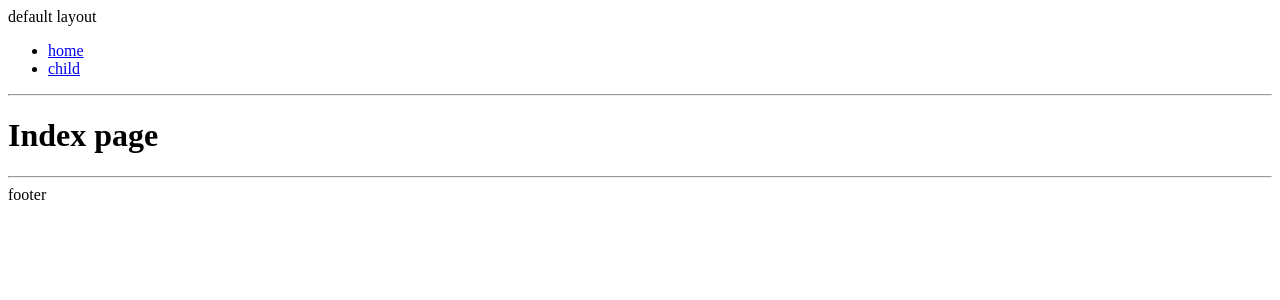
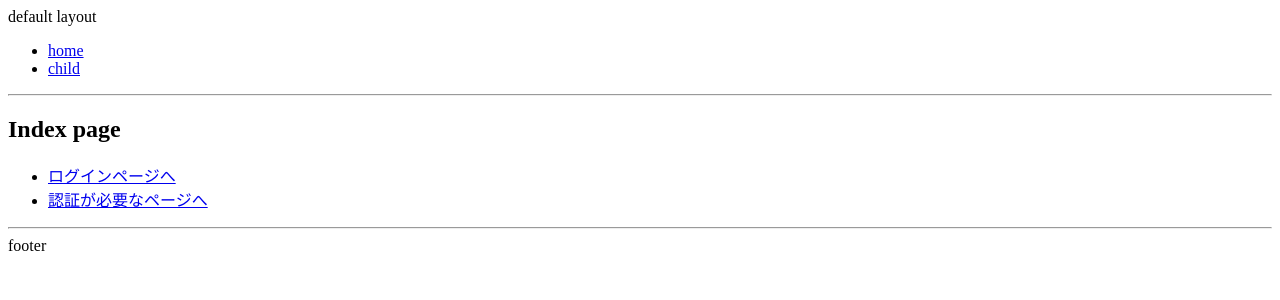
Before and after one commit to YasuakiOmokawa/my-first-nuxt-app, a Nuxt app: page / in a window 1280 px wide. Shown: the top 300 px of the page. Built offline with nearby package versions, Linux system fonts and the light colour scheme.

Commit message:
Setting middleware

```diff
--- a/package.json
+++ b/package.json
@@ -14,7 +14,8 @@
   },
   "dependencies": {
     "@nuxtjs/axios": "^5.9.5",
-    "nuxt": "^2.0.0"
+    "nuxt": "^2.0.0",
+    "universal-cookie": "^4.0.3"
   },
   "devDependencies": {
     "babel-eslint": "^10.0.1",
--- /dev/null
+++ b/pages/authed-route.vue
@@ -0,0 +1,11 @@
+<template>
+  <div>
+    <h2>
+      認証が必要なページ
+    </h2>
+    <p>
+      Cookieの'credential'値がTruthyな場合のみアクセス可能です。<br />
+      <nuxt-link to="/">トップページへ戻る</nuxt-link>
+    </p>
+  </div>
+</template>
--- a/pages/index.vue
+++ b/pages/index.vue
@@ -1,5 +1,13 @@
 <template>
   <div>
-    <h1>Index page</h1>
+    <h2>Index page</h2>
+    <ul>
+      <li>
+        <nuxt-link to="/login">ログインページへ</nuxt-link>
+      </li>
+      <li>
+        <nuxt-link to="/authed-route">認証が必要なページへ</nuxt-link>
+      </li>
+    </ul>
   </div>
 </template>
--- /dev/null
+++ b/pages/login.vue
@@ -0,0 +1,9 @@
+<template>
+  <div>
+    <h2>ログインページ</h2>
+    <p>
+      <button type="button" @click="login">ログイン</button><br>
+      <n
+    </p>
+  </div>
+</template>
```
Also changed, not shown: 1 other file (tests, documents, lock files or other folders).
